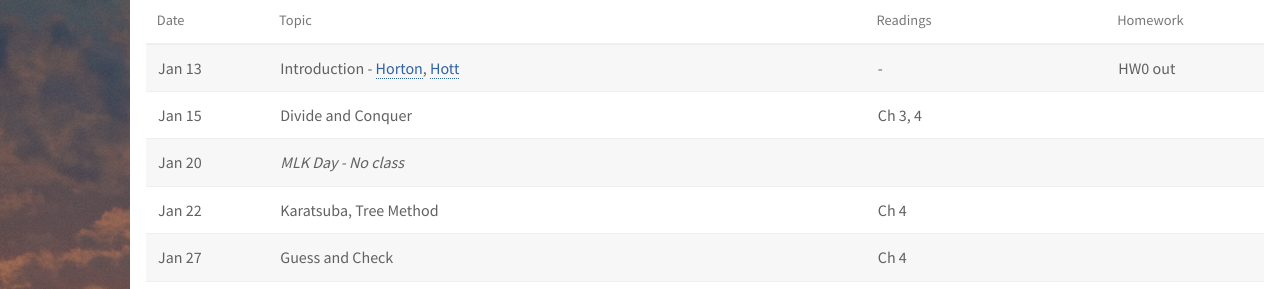
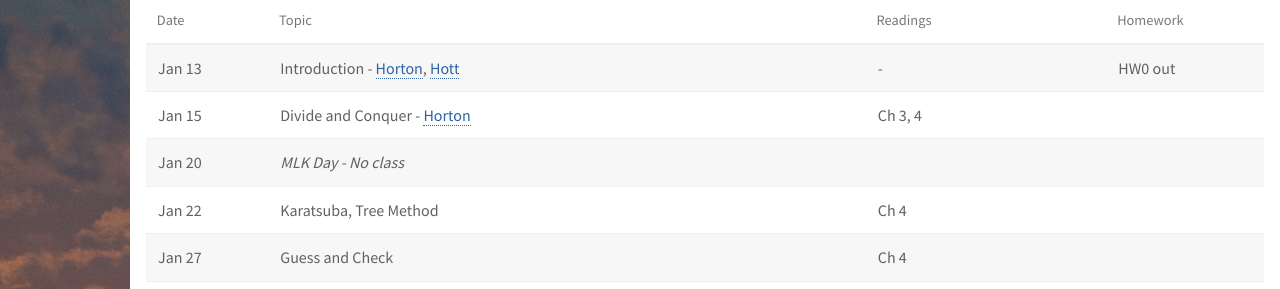
Before and after one commit to deternitydx/uvacs4102, a Jekyll site: the page built from index.md, in a window 1280 px wide and 900 px high, scrolled down 665 px. Shown: the part 155-444 px from the top of the window. Built offline with Jekyll 4.4.1, drawn with Linux system fonts in a browser that asks for light colours; nearby versions of some CDN libraries; library files that are not in the unit come from our copies.

Commit message:
Added link for Horton's slides

```diff
--- a/index.md
+++ b/index.md
@@ -41,7 +41,7 @@ This is a tentative full-semester schedule of topics addressed.  As we go throug
 | Date    | Topic                                   | Readings             | Homework        |
 | ------- | -------------------------               | -------------------  | --------------- |
 | Jan 13  | Introduction - [Horton](lectures/horton/l1.pdf), [Hott](lectures/robbie/l1.pdf)                           | -                    | HW0 out         |
-| Jan 15  | Divide and Conquer                      | Ch 3, 4              |                 |
+| Jan 15  | Divide and Conquer - [Horton](lectures/horton/l2.pdf)                     | Ch 3, 4              |                 |
 | Jan 20  | *MLK Day - No class*                    |                      |                 |
 | Jan 22  | Karatsuba, Tree Method                  | Ch 4                 |                 |
 | Jan 27  | Guess and Check                         | Ch 4                 |                 |
```
